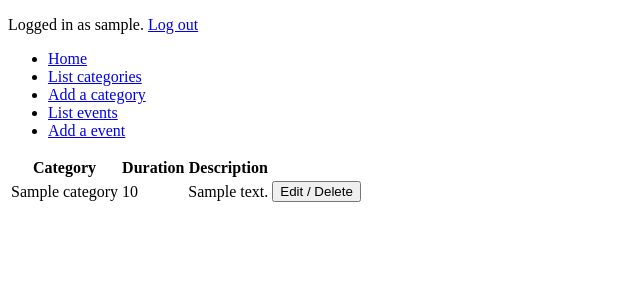
After one commit to CrescentKohana/keiji, a Flask app: page /events in a window 1280 px wide. The commit adds this page. Shown: the top 300 px of the page, without its empty margins (0-640 px from the left). Run offline with Flask 2, Linux system fonts and the light colour scheme; a user stored in the database is signed in; tables that the repository leaves empty hold one stand-in row (values such as "Sample post").

Commit message:
Lisätty toiminnallisuus tapahtumille (kategorioiden alaisuudessa)

```diff
--- a/application/__init__.py
+++ b/application/__init__.py
@@ -20,6 +20,9 @@ from application import views
 
 from application.categories import models
 from application.categories import views
+
+from application.events import models
+from application.events import views
 
 from application.auth import models
 from application.auth import views
--- /dev/null
+++ b/application/events/forms.py
@@ -0,0 +1,29 @@
+from flask_wtf import FlaskForm
+from wtforms import TextAreaField, IntegerField, validators
+from wtforms.ext.sqlalchemy.fields import QuerySelectField
+
+from application.categories import models
+
+
+class EventForm(FlaskForm):
+    category_id = QuerySelectField(
+        "Category",
+        get_label="name",
+        query_factory=lambda: models.Category.query
+    )
+
+    description = TextAreaField(
+        "Description",
+        [validators.Length(min=2), validators.data_required()]
+    )
+
+    duration = IntegerField(
+        "Duration",
+        [
+            validators.number_range(min=1, max=86400, message="Minimum for the duration is 1s and maximum is 24h."),
+            validators.data_required()
+        ]
+    )
+
+    class Meta:
+        csrf = False
--- /dev/null
+++ b/application/events/views.py
@@ -0,0 +1,69 @@
+from flask import redirect, render_template, request, url_for
+from flask_login import login_required, current_user
+
+from application import app, db
+from application.events.models import Event
+from application.events.forms import EventForm
+
+from application.categories.models import Category
+
+
+@app.route("/events", methods=["GET"])
+@login_required
+def events_index():
+    return render_template(
+        "events/list.html",
+        events=Event.query.filter(Event.account_id == current_user.id),
+        category=Category.query.filter(Category.id == Event.category_id).first(),
+        form=EventForm()
+    )
+
+
+@app.route("/events/new/")
+@login_required
+def events_form():
+    return render_template("events/new.html", form=EventForm())
+
+
+@app.route("/events/<event_id>/edit", methods=["POST"])
+@login_required
+def events_edit(event_id):
+    if Event.query.filter_by(id=event_id).first().account_id == current_user.id:
+        form = EventForm(request.form)
+        c = Event.query.get(event_id)
+
+        c.category_id = form.category_id.data.id
+        c.description = form.description.data
+        c.duration = form.duration.data
+        db.session().commit()
+
+    return redirect(url_for("events_index"))
+
+
+@app.route("/events/<event_id>/delete", methods=["POST"])
+@login_required
+def events_delete(event_id):
+    if Event.query.filter_by(id=event_id).first().account_id == current_user.id:
+        c = Event.query.get(event_id)
+
+        db.session.delete(c)
+        db.session().commit()
+
+    return redirect(url_for("events_index"))
+
+
+@app.route("/events/", methods=["POST"])
+@login_required
+def events_create():
+    form = EventForm(request.form)
+
+    if not form.validate():
+        return render_template("events/new.html", form=form)
+
+    c = Event(request.form['category_id'], request.form['duration'], request.form['description'])
+    c.account_id = current_user.id
+
+    db.session().add(c)
+    db.session().commit()
+
+    return redirect(url_for("events_index"))
--- /dev/null
+++ b/application/templates/events/list.html
@@ -0,0 +1,79 @@
+{% extends "layout.html" %}
+
+{% block body %}
+  <table>
+    <tr>
+      <th>Category</th>
+      <th>Duration</th>
+      <th>Description</th>
+    </tr>
+
+    {% for event in events %}
+    <tr>
+      <td>{{ category.query.filter_by(id=event.category_id).first().name }}</td>
+      <td>{{ event.duration }}</td>
+      <td>{{ event.description }}</td>
+      <td><button onclick="show_edit({{ event.id }})">Edit / Delete</button></td>
+      <td>
+        <div style="display: none" id="edit-{{ event.id }}">
+
+          <form method="POST" action="{{ url_for('events_edit', event_id=event.id) }}">
+              <table>
+                <tr>
+                  <td>{{ form.category_id.label }}</td>
+                  <td>{{ form.category_id }}</td>
+                  <td>
+                    <ul>
+                      {% for error in form.category_id.errors %}
+                        <li>{{ error }}</li>
+                      {% endfor %}
+                    </ul>
+                  </td>
+                </tr>
+                <tr>
+                  <td>{{ form.duration.label }}</td>
+                  <td>{{ form.duration }}</td>
+                  <td>
+                    <ul>
+                      {% for error in form.duration.errors %}
+                        <li>{{ error }}</li>
+                      {% endfor %}
+                    </ul>
+                  </td>
+                </tr>
+                <tr>
+                  <td>{{ form.description.label }}</td>
+                  <td>{{ form.description }}</td>
+                  <td>
+                    <ul>
+                      {% for error in form.description.errors %}
+                        <li>{{ error }}</li>
+                      {% endfor %}
+                    </ul>
+                  </td>
+                </tr>
+              </table>
+            <input type="submit" value="Save"/>
+          </form>
+
+          <form method="POST" action="{{ url_for('events_delete', event_id=event.id) }}">
+            <input type="submit" value="Delete"/>
+          </form>
+
+        </div>
+      </td>
+    </tr>
+    {% endfor %}
+
+  </table>
+  <script>
+      function show_edit(id) {
+          const e = document.getElementById(`edit-${id}`);
+          if (e.style.display === "none") {
+              e.style.display = "block";
+          } else {
+              e.style.display = "none";
+          }
+      }
+  </script>
+{% endblock %}
--- a/application/templates/layout.html
+++ b/application/templates/layout.html
@@ -19,6 +19,8 @@
     <li><a href="/">Home</a></li>
 	  <li><a href="{{ url_for('categories_index') }}">List categories</a></li>
 	  <li><a href="{{ url_for('categories_form') }}">Add a category</a></li>
+    <li><a href="{{ url_for('events_index') }}">List events</a></li>
+	  <li><a href="{{ url_for('events_form') }}">Add a event</a></li>
   </ul>
 
   {% block body %}
```
Also changed, not shown: application/events/models.py (added, +48 -0 lines), application/templates/events/new.html (added, +46 -0 lines).
